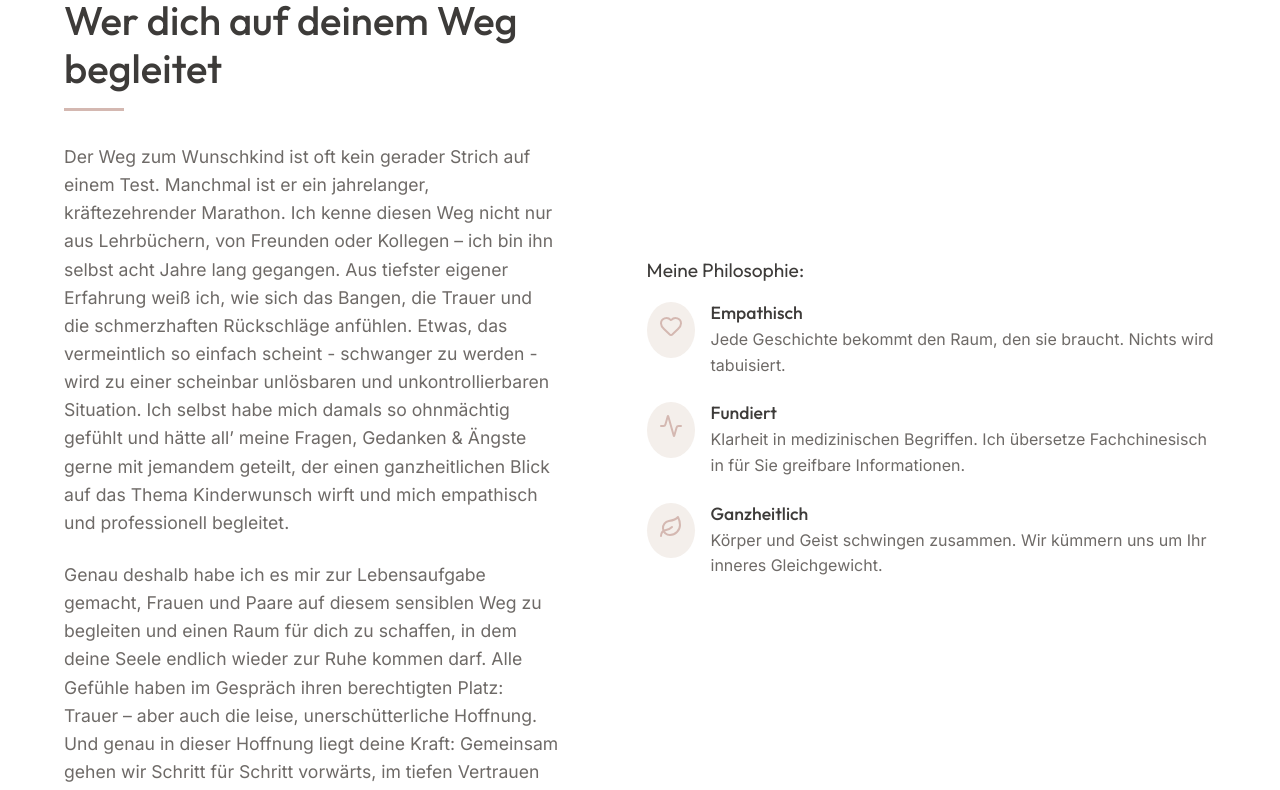
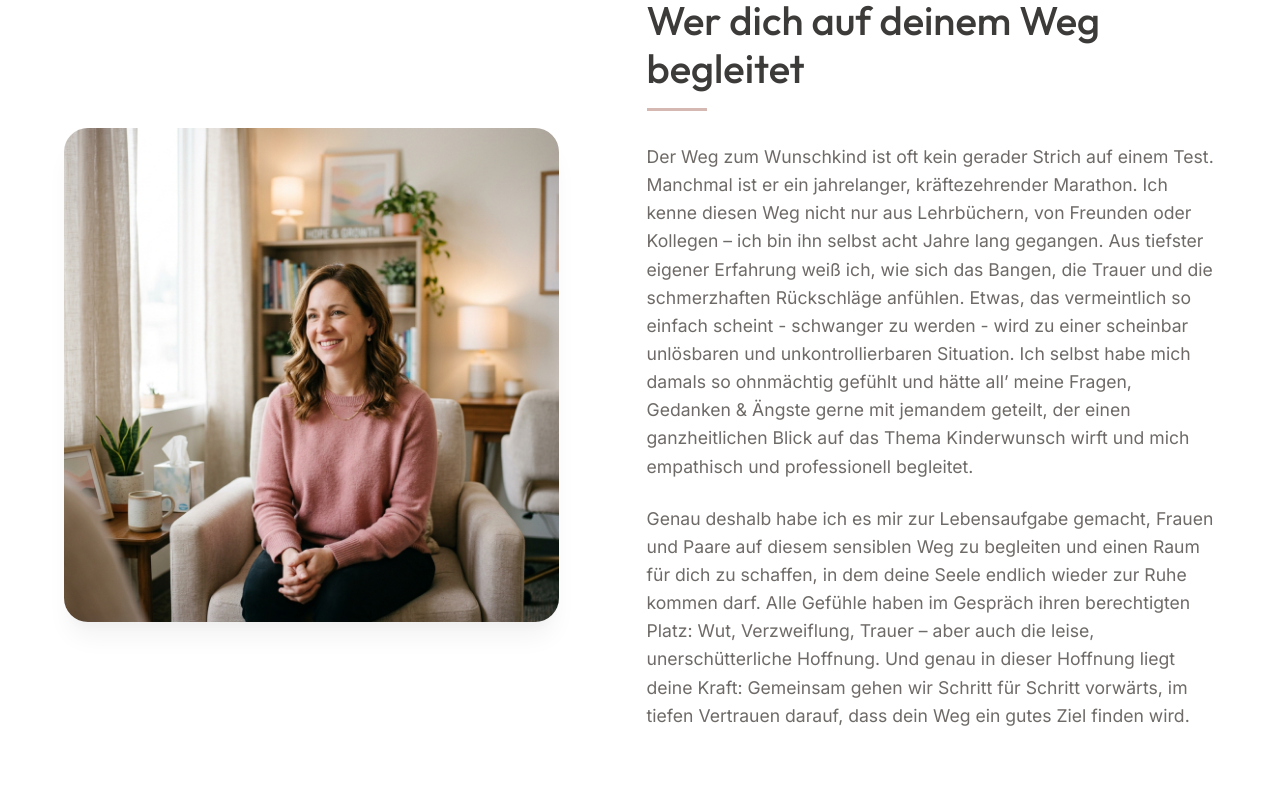
Before and after one commit to nielsinoglindini/kinderwunsch, a React (Vite) app: page / in a window 1280 px wide. Shown: the part 1040-1830 px from the top of the page. Built offline with nearby package versions, Linux system fonts and the light colour scheme.

Commit message:
feat: add profile image to about section and update layout styling

```diff
--- a/src/App.tsx
+++ b/src/App.tsx
@@ -88,8 +88,19 @@ function App() {
       {/* About Section */}
       <section id="about" className="section section-light">
         <div className="container about-grid">
+          {/* Left: Foto (Spiegelbild/Portrait) */}
           <div className="animate-on-scroll">
-            {/* Visual element or secondary image placeholder */}
+            <div className="about-image-wrapper">
+              <img
+                src="about_kathrin.png"
+                alt="Kathrin - Ihre Kinderwunschbegleiterin"
+                className="about-image"
+              />
+            </div>
+          </div>
+
+          {/* Right: Text */}
+          <div className="animate-on-scroll" style={{ paddingLeft: '24px' }}>
             <h2 className="section-title">Wer dich auf deinem Weg begleitet</h2>
             <div style={{ width: '60px', height: '3px', backgroundColor: 'var(--color-primary)', marginBottom: '32px' }}></div>
             <div className="about-text">
@@ -97,41 +108,9 @@ function App() {
                 Der Weg zum Wunschkind ist oft kein gerader Strich auf einem Test. Manchmal ist er ein jahrelanger, kräftezehrender Marathon. Ich kenne diesen Weg nicht nur aus Lehrbüchern, von Freunden oder Kollegen – ich bin ihn selbst acht Jahre lang gegangen. Aus tiefster eigener Erfahrung weiß ich, wie sich das Bangen, die Trauer und die schmerzhaften Rückschläge anfühlen. Etwas, das vermeintlich so einfach scheint - schwanger zu werden - wird zu einer scheinbar unlösbaren und unkontrollierbaren Situation. Ich selbst habe mich damals so ohnmächtig gefühlt und hätte all’ meine Fragen, Gedanken & Ängste gerne mit jemandem geteilt, der einen ganzheitlichen Blick auf das Thema Kinderwunsch wirft und mich empathisch und professionell begleitet.
               </p>
               <p>
-                Genau deshalb habe ich es mir zur Lebensaufgabe gemacht, Frauen und Paare auf diesem sensiblen Weg zu begleiten und einen Raum für dich zu schaffen, in dem deine Seele endlich wieder zur Ruhe kommen darf. Alle Gefühle haben im Gespräch ihren berechtigten Platz: Trauer – aber auch die leise, unerschütterliche Hoffnung. Und genau in dieser Hoffnung liegt deine Kraft: Gemeinsam gehen wir Schritt für Schritt vorwärts, im tiefen Vertrauen darauf, dass dein Weg ein gutes Ziel finden wird.
+                Genau deshalb habe ich es mir zur Lebensaufgabe gemacht, Frauen und Paare auf diesem sensiblen Weg zu begleiten und einen Raum für dich zu schaffen, in dem deine Seele endlich wieder zur Ruhe kommen darf. Alle Gefühle haben im Gespräch ihren berechtigten Platz: Wut, Verzweiflung, Trauer – aber auch die leise, unerschütterliche Hoffnung. Und genau in dieser Hoffnung liegt deine Kraft: Gemeinsam gehen wir Schritt für Schritt vorwärts, im tiefen Vertrauen darauf, dass dein Weg ein gutes Ziel finden wird.
               </p>
             </div>
-          </div>
-          <div className="animate-on-scroll" style={{ paddingLeft: '24px' }}>
-             <p className="mb-4" style={{ fontSize: '1.2rem', fontFamily: 'var(--font-heading)' }}>Meine Philosophie:</p>
-             <ul style={{ listStyle: 'none', paddingLeft: 0, display: 'flex', flexDirection: 'column', gap: '24px' }}>
-                <li style={{ display: 'flex', gap: '16px', alignItems: 'flex-start' }}>
-                  <div style={{ backgroundColor: 'var(--color-bg-secondary)', padding: '12px', borderRadius: '50%' }}>
-                    <Heart size={24} color="var(--color-primary)" />
-                  </div>
-                  <div>
-                    <h4 style={{ marginBottom: '4px', fontSize: '1.1rem' }}>Empathisch</h4>
-                    <span style={{ color: 'var(--color-text-muted)' }}>Jede Geschichte bekommt den Raum, den sie braucht. Nichts wird tabuisiert.</span>
-                  </div>
-                </li>
-                <li style={{ display: 'flex', gap: '16px', alignItems: 'flex-start' }}>
-                  <div style={{ backgroundColor: 'var(--color-bg-secondary)', padding: '12px', borderRadius: '50%' }}>
-                    <Activity size={24} color="var(--color-primary)" />
-                  </div>
-                  <div>
-                    <h4 style={{ marginBottom: '4px', fontSize: '1.1rem' }}>Fundiert</h4>
-                    <span style={{ color: 'var(--color-text-muted)' }}>Klarheit in medizinischen Begriffen. Ich übersetze Fachchinesisch in für Sie greifbare Informationen.</span>
-                  </div>
-                </li>
-                <li style={{ display: 'flex', gap: '16px', alignItems: 'flex-start' }}>
-                  <div style={{ backgroundColor: 'var(--color-bg-secondary)', padding: '12px', borderRadius: '50%' }}>
-                    <Leaf size={24} color="var(--color-primary)" />
-                  </div>
-                  <div>
-                    <h4 style={{ marginBottom: '4px', fontSize: '1.1rem' }}>Ganzheitlich</h4>
-                    <span style={{ color: 'var(--color-text-muted)' }}>Körper und Geist schwingen zusammen. Wir kümmern uns um Ihr inneres Gleichgewicht.</span>
-                  </div>
-                </li>
-             </ul>
           </div>
         </div>
       </section>
--- a/src/index.css
+++ b/src/index.css
@@ -210,7 +210,7 @@ a {
 }
 
 .hero-subtitle {
-  font-family: var(--font-heading);
+  font-family: var(--font-body);
   font-size: 1.35rem;
   font-weight: 400;
   color: var(--color-primary);
@@ -264,6 +264,25 @@ a {
   grid-template-columns: 1fr 1.2fr;
   gap: 64px;
   align-items: center;
+}
+
+.about-image-wrapper {
+  position: relative;
+  border-radius: var(--radius-lg);
+  overflow: hidden;
+  box-shadow: var(--shadow-lg);
+  aspect-ratio: 1;
+}
+
+.about-image {
+  width: 100%;
+  height: 100%;
+  object-fit: cover;
+  transition: transform 0.7s ease;
+}
+
+.about-image-wrapper:hover .about-image {
+  transform: scale(1.03);
 }
 
 .about-text p {
```
Also changed, not shown: public/about_kathrin.png (added).
